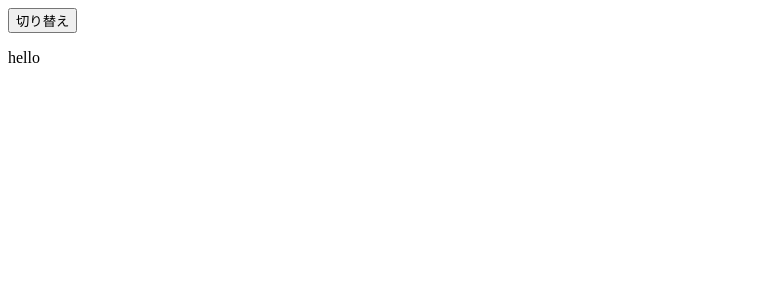
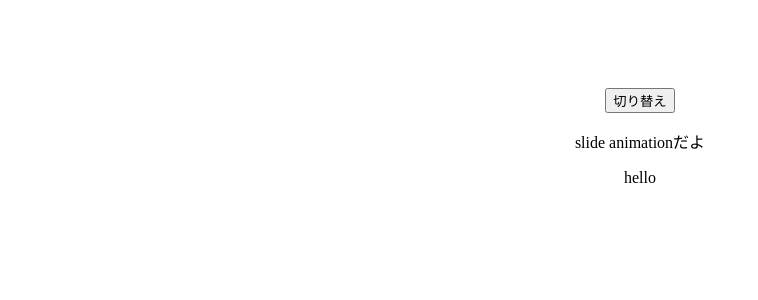
Before and after one commit to motty93/vue-training, a Vue app in the folder animation/: page / in a window 1280 px wide. Shown: the top 300 px of the page, without its empty margins (0-758 px from the left). Built offline with nearby package versions, Linux system fonts and the light colour scheme.

Commit message:
feat: css animationの適応

```diff
--- a/animation/src/App.vue
+++ b/animation/src/App.vue
@@ -1,6 +1,9 @@
 <template>
-  <div>
+  <div class="main">
     <button @click="show = !show">切り替え</button>
+    <transition name="slide">
+      <p v-if="show">slide animationだよ</p>
+    </transition>
     <transition name="fade">
       <p v-if="show">hello</p>
     </transition>
@@ -20,12 +23,15 @@ export default {
 <style>
 .fade-enter {
   /* 現れる時の最初の状態 */
+  opacity: 0;
 }
 .fade-enter-active {
   /* 現れる時のトランジションの状態 */
+  transition: opacity 0.5s;
 }
 .fade-enter-to {
   /* 現れる時の最後の状態   */
+  opacity: 1;
 }
 .fade-leave {
   /* 消える時の最初の状態 */
@@ -36,6 +42,21 @@ export default {
 .fade-leave-to {
   /* 消える時の最後の状態 */
 }
+.slide-enter-active {
+  animation: slide-in 0.5s;
+}
+.slide-leave-active {
+  animation: slide-in 0.5s reverse;
+}
+
+@keyframes slide-in {
+  from {
+    transform: translateX(100px);
+  }
+  to {
+    transform: translateX(0);
+  }
+}
 
 .main {
   width: 70%;
```
